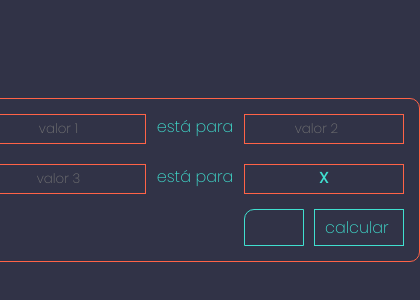
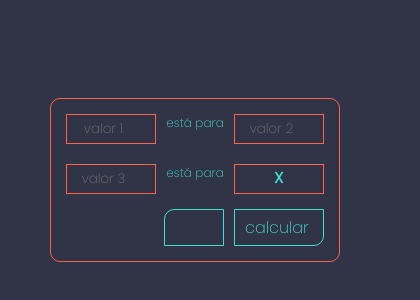
Before and after one commit to ricardiobraga/ruleOfThreeCalculator, a plain HTML site: page index.html in a window 390 px wide. Shown: the part 242-542 px from the top of the page, 420 px wide, since content can reach past the window. Drawn offline with Linux system fonts and the light colour scheme.

Commit message:
ajuste de responsividade

```diff
--- a/css/style.css
+++ b/css/style.css
@@ -90,7 +90,7 @@ span{
 
 .btnCalcular {
 
-    border-bottom-right-gitradius: 10px;
+    border-bottom-right-radius: 10px;
     border: 1px solid turquoise;
 
     width: 90px;
@@ -132,13 +132,39 @@ span{
 
 }
 
-@media (min-width: 400px) {
+@media (max-width: 500px) {
 
     .app {
         border-radius: 10px;
         border: 1px solid tomato;
-        width: 200px;
+        width: 290px;
         padding: 15px;
     }
 
+    span {
+        font-size: 12px;
+        margin: 0 10px;
     }
+
+    input {
+        outline: none;
+        border: 1px solid tomato;
+
+        text-align: center;
+
+        width: 90px;
+        height: 30px;
+
+    }
+
+    .inputX {
+        border: 1px solid tomato;
+        width: 90px;
+        height: 30px;
+        text-align: center;
+        font-weight: 400;
+
+
+    }
+
+    }
```
